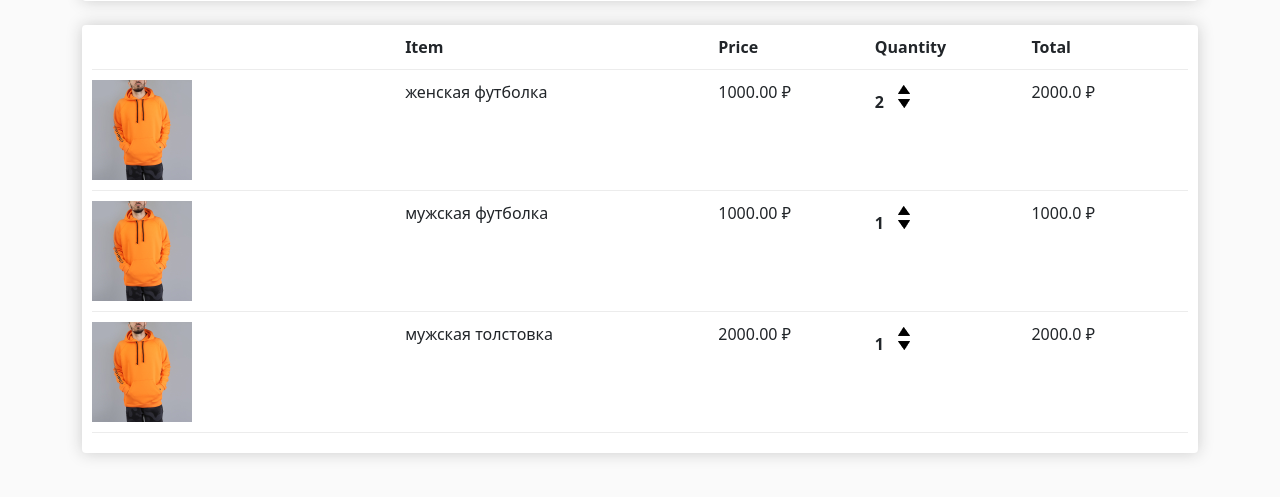
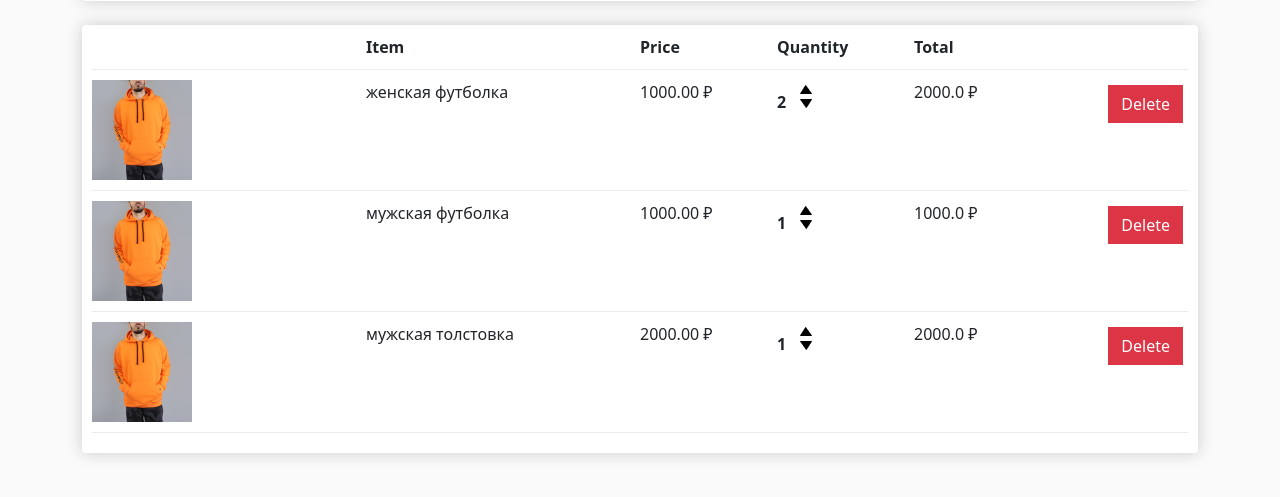
Before and after one commit to nickiteks/ClothingShop, a Django app: page /cart/ in a window 1280 px wide. Shown: the part 238-735 px from the top of the page. Run offline with Django 3.2, Linux system fonts and the light colour scheme; a user stored in the database is signed in; data comes from the database, SQL or seed files in the repository; both versions use the stored data as it was after the commit.

Commit message:
add delete button

```diff
--- a/shop/mainapp/templates/mainapp/cart.html
+++ b/shop/mainapp/templates/mainapp/cart.html
@@ -30,6 +30,7 @@
                     <div style="flex:1"><strong>Price</strong></div>
                     <div style="flex:1"><strong>Quantity</strong></div>
                     <div style="flex:1"><strong>Total</strong></div>
+                    <div style="flex:1"><strong></strong></div>
                 </div>
                 {% for item in items %}
                 <div class="cart-row">
@@ -45,6 +46,9 @@
 						</div>
 					</div>
 					<div style="flex:1"><p>{{item.get_total}} ₽</p></div>
+                    <div style="flex:1">
+                        <a data-product="{{item.product.id}}" data-action="delete" style="float:right;margin:5px" class="btn btn-danger update-cart">Delete</a>
+                    </div>
                 </div>
                 {% endfor %}
 
--- a/shop/mainapp/views.py
+++ b/shop/mainapp/views.py
@@ -67,6 +67,10 @@ def updateItem(request):
 
     orderItem.save()
 
+    if action == 'delete':
+        orderItem.delete()
+
+
     if orderItem.quantity <= 0:
         orderItem.delete()
 
```
Also changed, not shown: shop/db.sqlite3.
